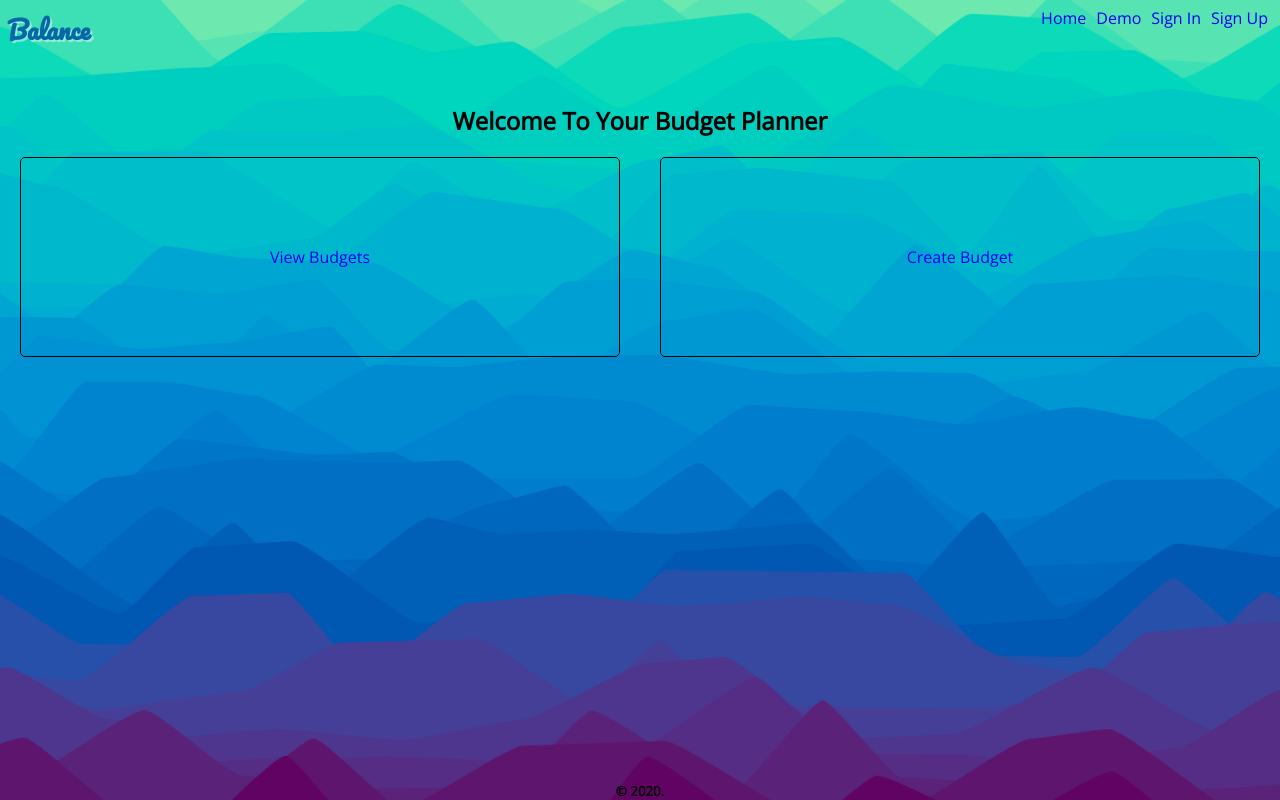
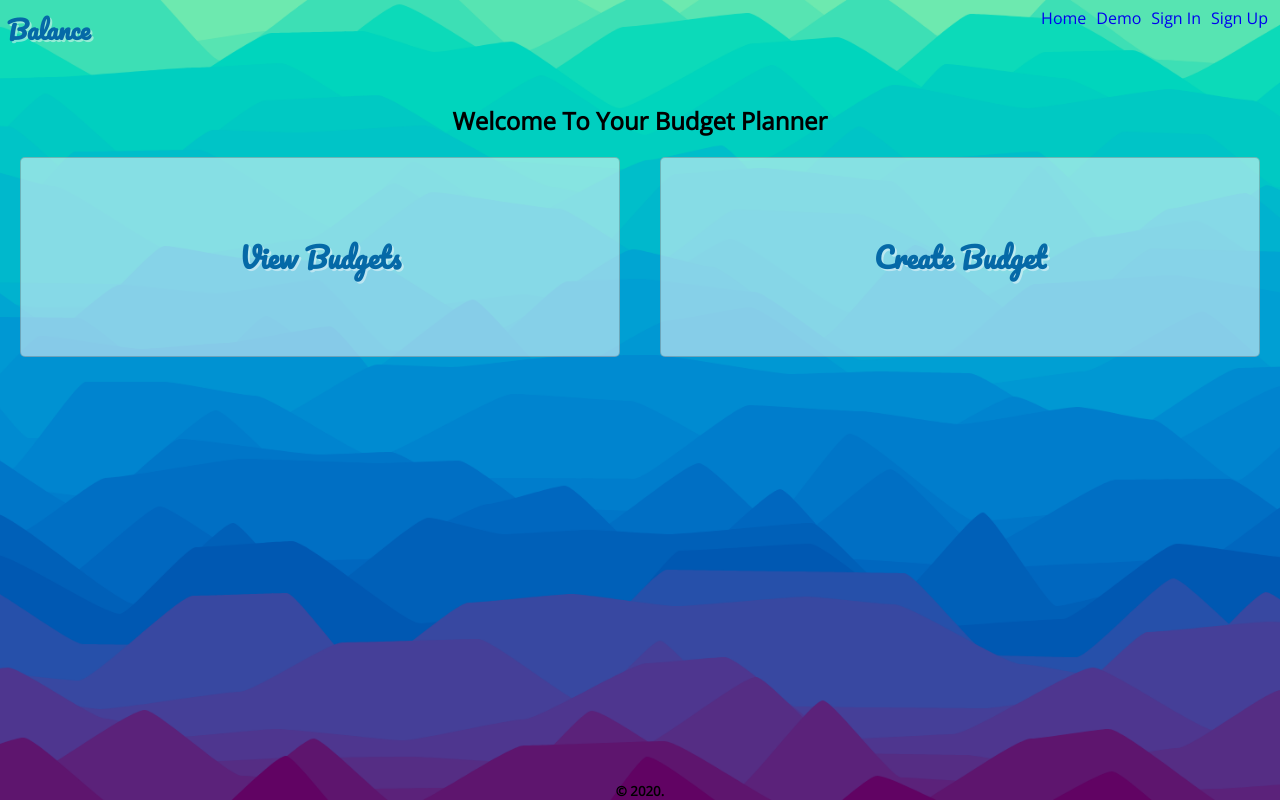
Before and after one commit to Cosmic-Noir/balance-app, a React (Create React App) app: page /dashboard in a window 1280 px wide. Built offline with nearby package versions, Linux system fonts and the light colour scheme.

Commit message:
Update button and input, select colors and borders

```diff
--- a/src/App.css
+++ b/src/App.css
@@ -19,8 +19,8 @@ body {
 }
 
 button {
-  background-color: transparent;
-  border: 1px solid black;
+  background-color: rgba(251, 251, 251, 0.534);
+  border: 1px solid rgba(0, 0, 0, 0.192);
   color: black;
   border-radius: 5px;
   margin: 10px;
@@ -30,7 +30,7 @@ button {
 
 button:hover {
   /* color: rgba(221, 221, 221, 0.884); */
-  background-color: rgba(117, 8, 160, 0.212);
+  background-color: rgba(245, 245, 245, 0.788);
   box-shadow: 5px 3px 4px rgba(0, 0, 0, 0.712);
 }
 
@@ -45,17 +45,18 @@ footer {
 }
 
 ::placeholder {
-  color: black;
+  color: rgba(0, 0, 0, 0.575);
 }
 input:focus {
-  background-color: transparent;
+  background-color: rgba(224, 224, 224, 0.212);
+  box-shadow: 5px 3px 4px rgba(0, 0, 0, 0.842);
 }
 
 input,
 select,
 option {
-  background-color: transparent;
-  border: 1px solid black;
+  background-color: rgba(224, 224, 224, 0.788);
+  border: 1px solid rgba(0, 0, 0, 0.192);
   border-radius: 5px;
   color: black;
   padding: 5px 15px;
@@ -91,7 +92,7 @@ main {
 }
 
 .formBorder {
-  border: 1px solid hsla(0, 0%, 78%, 0.747);
+  border: 1px solid rgba(0, 0, 0, 0.192);
   border-radius: 5px;
   margin: 30px 0px;
   max-width: 350px;
--- a/src/components/dashboard/dashboard.css
+++ b/src/components/dashboard/dashboard.css
@@ -1,14 +1,26 @@
 .block {
+  background-color: rgba(251, 251, 251, 0.534);
+  color: #0569a7;
+  font-family: Pacifico;
+  font-weight: 900;
+  font-size: 28px;
+  text-shadow: 2px 2px rgba(251, 251, 251, 0.466);
   display: flex;
   align-items: center;
   border-radius: 5px;
   justify-content: center;
-  border: 1px solid black;
+  border: 1px solid rgba(0, 0, 0, 0.192);
   padding: 0px 20px;
   text-align: center;
   width: 90%;
   height: 200px;
   margin: 20px;
+  transition: 1s;
+}
+
+.block:hover {
+  background-color: rgba(245, 245, 245, 0.788);
+  box-shadow: 5px 3px 4px rgba(0, 0, 0, 0.712);
 }
 
 .dashboard {
```
